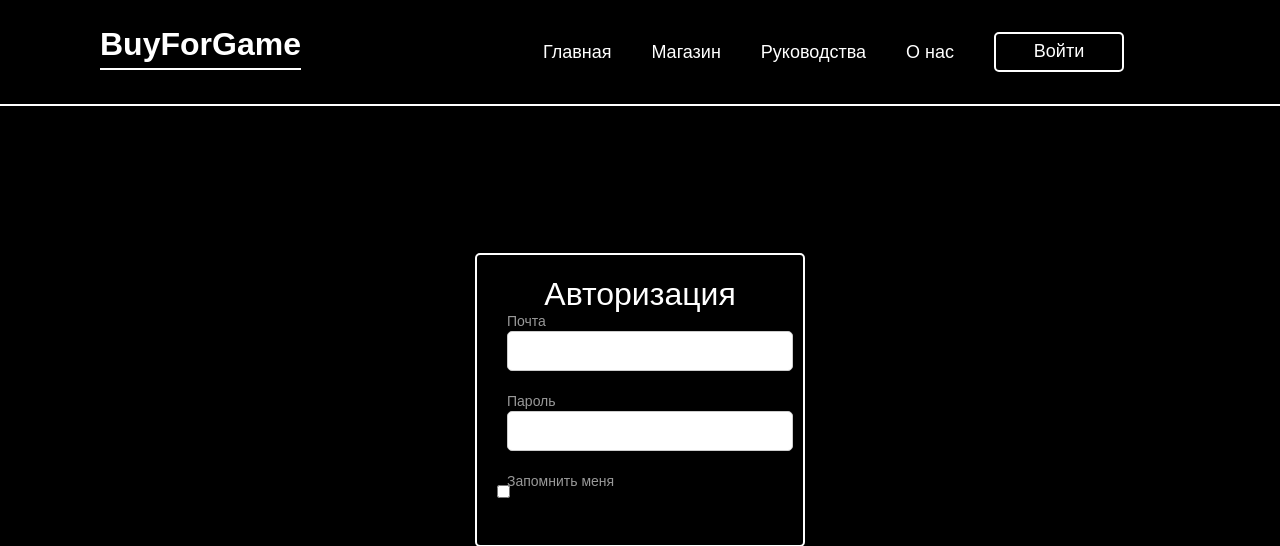
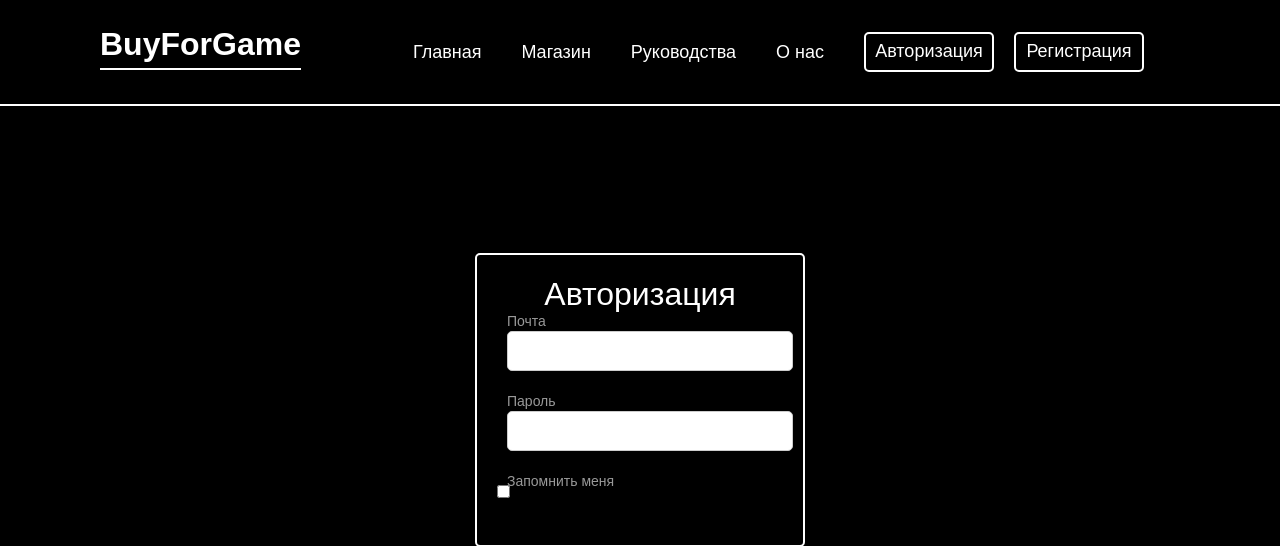
Before and after one commit to Chebupel01/BuyForGame-bforg-WebSite, a Flask app: page /login in a window 1280 px wide. Shown: the top 546 px of the page. Run offline with Flask 3, Linux system fonts and the light colour scheme; some libraries are stand-ins or nearby versions.

Commit message:
Маленькие изменения

```diff
--- a/static/css/style.css
+++ b/static/css/style.css
@@ -98,7 +98,7 @@ body {
   color: #fff;
   font-size: 18px;
   font-weight: 500;
-  margin-right: 40px;
+  margin-right: 20px;
   transition: .4s;
 }
 
@@ -116,7 +116,7 @@ body {
 }
 
 .form-box {
-    width: 330px; /* Установите желаемую ширину формы */
+    width: 330px;
     padding: 20px;
     background-color: transparent;
     border-radius: 5px;
@@ -136,12 +136,14 @@ body {
 
 input[type="email"],
 input[type="password"] {
-    padding-left: 30px; /* Установите отступ слева, чтобы учесть иконку */
+    padding-left: 30px;
     width: 100%;
     height: 40px;
     border: 1px solid #ccc;
     border-radius: 5px;
     margin: 10px;
+    margin-left: 10px;
+    margin-right: 20px;
 }
 
 label {
--- a/templates/index.html
+++ b/templates/index.html
@@ -19,7 +19,8 @@
             <a href="#">Магазин</a>
             <a href="#">Руководства</a>
             <a href="#">О нас</a>
-            <a href="{{ url_for('login') }}" class="loginBtn">Войти</a>
+            <a href="{{ url_for('login') }}" class="loginBtn">Авторизация</a>
+            <a href="{{ url_for('login') }}" class="loginBtn">Регистрация</a>
         </nav>
     </header>
 <main>
```
